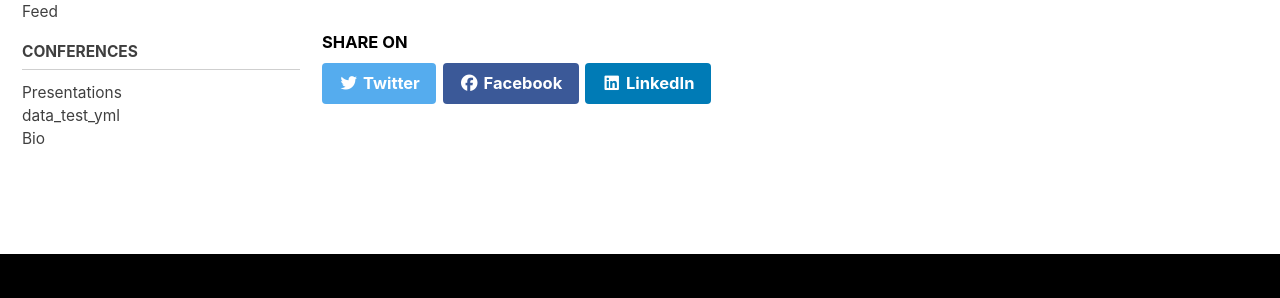
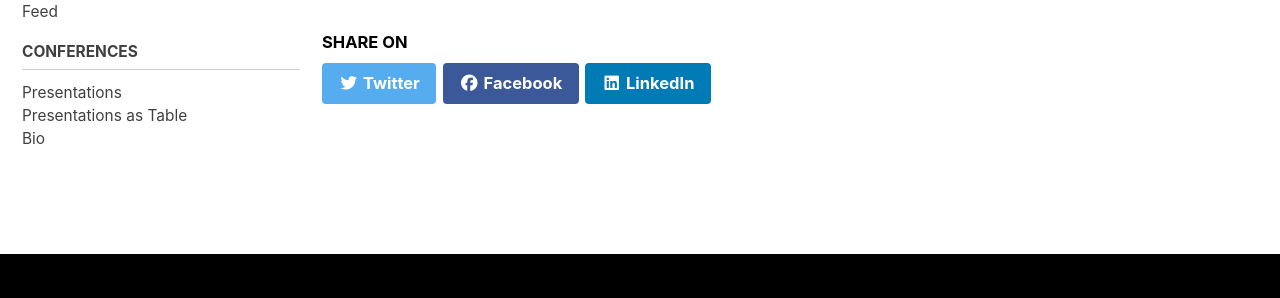
Before and after one commit to claremacrae/claremacrae.github.io, a Jekyll site: the page built from conferences/presentations_table.md, in a window 1280 px wide. Shown: the part 491-789 px from the top of the page. Built offline with Jekyll 4.4.1, drawn with Linux system fonts in a browser that asks for light colours; cached includes are drawn as plain includes; nearby versions of some CDN libraries.

Commit message:
Rename data_test_yml.md to presentations_table.md

```diff
--- a/_data/navigation.yml
+++ b/_data/navigation.yml
@@ -40,7 +40,7 @@ sidebar:
     children:
       - title: "Presentations"
         url: /conferences/presentations.html
-      - title: "data_test_yml"
-        url: /conferences/data_test_yml.html
+      - title: "Presentations as Table"
+        url: /conferences/presentations_table.html
       - title: "Bio"
         url: /conferences/bio.html
```
Also changed, not shown: conferences/presentations_table.md (renamed from conferences/data_test_yml.md).
